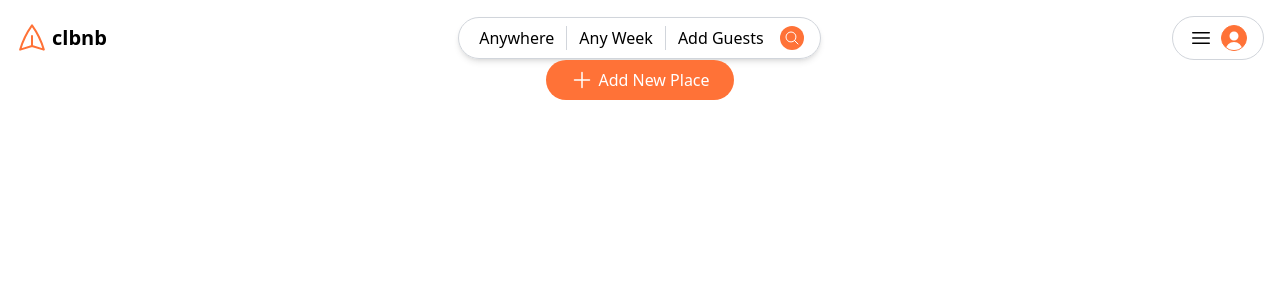
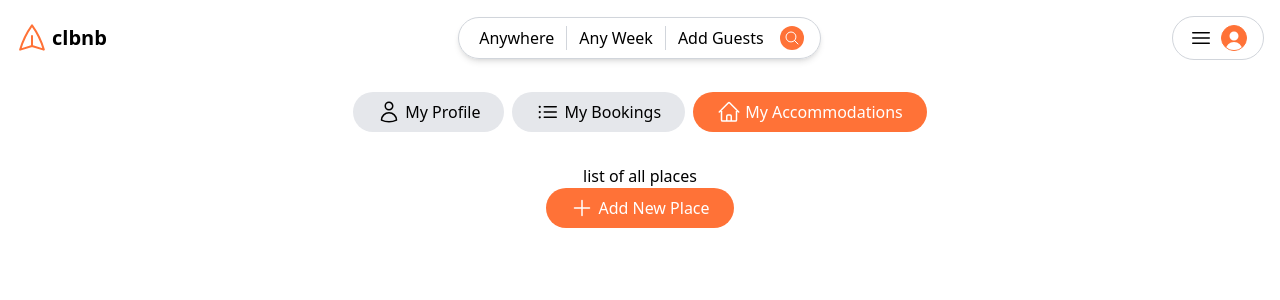
Before and after one commit to rsmpark/airbnb-clone, a React (Vite) app in the folder client/: page /account/places in a window 1280 px wide. Shown: the top 300 px of the page. Built offline with nearby package versions, Linux system fonts and the light colour scheme; no server answers.

Commit message:
Refactor places form.

```diff
--- a/client/src/pages/Places.jsx
+++ b/client/src/pages/Places.jsx
@@ -1,14 +1,14 @@
-import { Link, useParams } from "react-router-dom";
+import { Link } from "react-router-dom";
 
-import PlacesForm from "./PlacesForm";
+import AccountNav from "./AccountNav";
 
 export default function Places() {
-  const { action } = useParams();
-
   return (
     <div>
-      {action !== "new" && (
+      <AccountNav />
       <div className="text-center">
+        list of all places
+        <br />
         <Link
           className="inline-flex gap-1 bg-primary text-white py-2 px-6 rounded-full"
           to="/account/places/new"
@@ -30,8 +30,6 @@ export default function Places() {
           Add New Place
         </Link>
       </div>
-      )}
-      {action === "new" && <PlacesForm />}
     </div>
   );
 }
--- a/client/src/pages/PlacesForm.jsx
+++ b/client/src/pages/PlacesForm.jsx
@@ -1,6 +1,8 @@
 import { useState } from "react";
+import { Navigate } from "react-router-dom";
 import axios from "axios";
 
+import AccountNav from "./AccountNav";
 import Perks from "./Perks";
 import PhotosUploader from "./PhotosUploader";
 
@@ -44,14 +46,17 @@ export default function PlacesForm() {
     };
 
     await axios.post("/places", placeData);
+
+    setRedirect(true);
   };
 
-  if (redirect && action !== "new") {
-    return <Navigate to="account/places" />;
+  if (redirect) {
+    return <Navigate to="/account/places" />;
   }
 
   return (
     <div>
+      <AccountNav />
       <form onSubmit={addNewPlace}>
         {preInput("Title", "Title for your place")}
         <input
```
Lines whose indentation alone changed are shown as unchanged.
